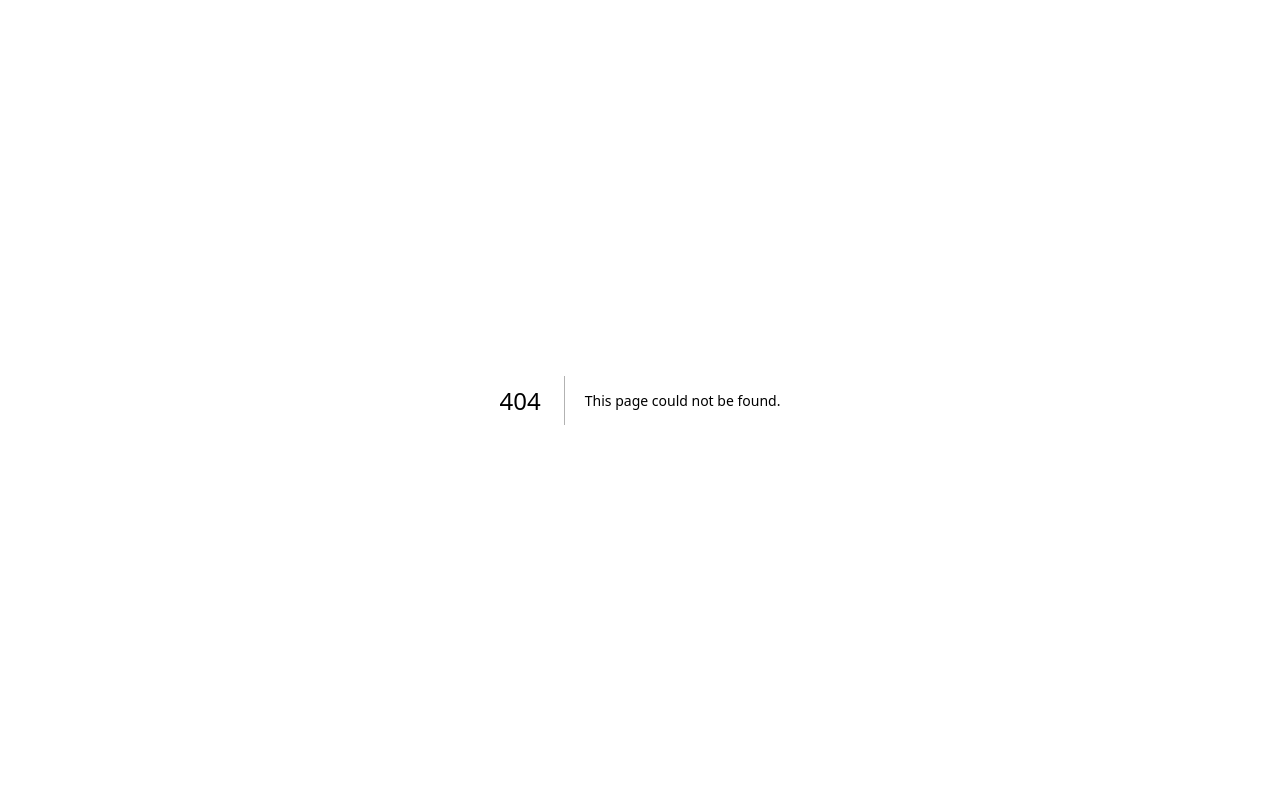
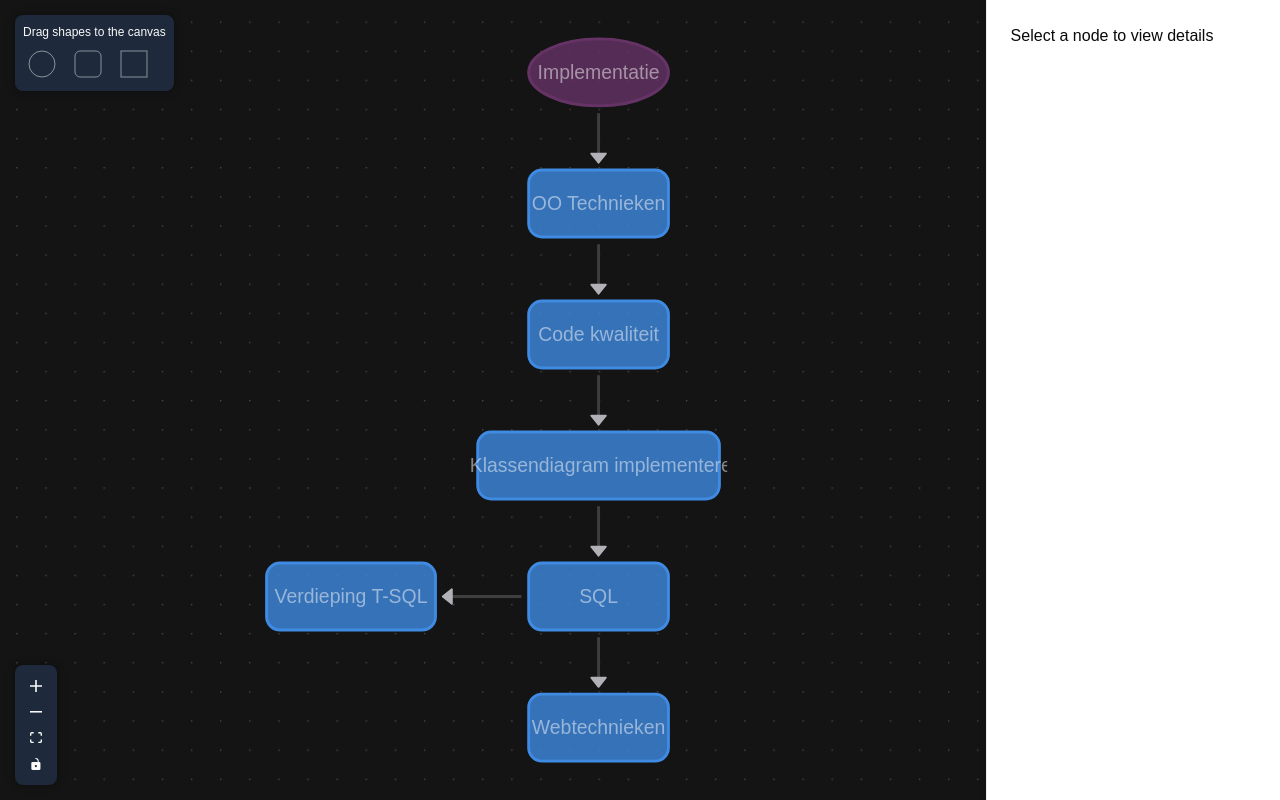
Before and after one commit to Mg-Ozkan/sop, a Next.js app: page /flow/1 in a window 1280 px wide. Before the commit this address had no page. Built offline with nearby package versions, Linux system fonts and the light colour scheme.

Commit message:
Implemented FlowContainer, it will be responsble for Showing the flowList and the builder.

```diff
--- /dev/null
+++ b/app/flow/[id]/page.tsx
@@ -0,0 +1,10 @@
+import { FlowContainer } from "@/components/management/flows/FlowContainer";
+import { ReactFlowProvider } from "@xyflow/react";
+
+export default function FlowPage({ params }: { params: { id: number | null } }) {
+    return (
+        <ReactFlowProvider>
+            <FlowContainer id={params.id} />
+        </ReactFlowProvider>
+    );
+}
--- a/app/flows/page.tsx
+++ /dev/null
@@ -1,5 +0,0 @@
-import FlowDisplayWrapper from "@/components/portal/flow/page";
-
-export default function FlowPage() {
-    return <FlowDisplayWrapper />;
-}
--- a/components/management/flows/flowContainer.tsx
+++ b/components/management/flows/flowContainer.tsx
@@ -0,0 +1,59 @@
+"use client";
+
+import { useMemo, useState } from "react";
+import { FlowDefinition } from "@/components/types/FlowDefinition";
+import { defaultDefinition } from "@/components/portal/flow/initial-elements";
+import { FlowDisplay } from "@/components/portal/flow/FlowDisplay";
+
+export type DetailsPageAction = "edit" | "new";
+
+// export interface IDefinitionAction {
+//     id: number | null,
+//     action?: DetailsPageAction
+// }
+
+// export interface IDefinition {
+//     definition: FlowDefinition;
+//     //action?: IDefinitionAction;
+// }
+
+interface RoutingProps {
+    id?: number | null;
+  }
+
+export const FlowContainer: React.FC<RoutingProps> = ({ id }) => {
+    const [selectedDefinitionId, setSelectedDefinitionId] = useState<number | null>(id || null);
+
+    // Get all existing flows to pass it to the FlowList component, this should be an api call
+    const allDefinitions = useMemo(() => (
+        defaultDefinition ? defaultDefinition.filter((d) => d.displayName) : []
+    ), [defaultDefinition]);
+
+    // Get the selected definition. From the action we determine if it is a new definition or an existing one
+    const selectedDefinition = useMemo(() => {
+        if (selectedDefinitionId === null) {
+            return null;
+        }
+        if (defaultDefinition !== null) {
+            const foundDefinition = defaultDefinition.find((d) => d.id === Number(selectedDefinitionId));
+
+            return foundDefinition || null; // Return null if no match found
+        }
+        return null;
+    }, [selectedDefinitionId]);
+
+    const onBack = () => setSelectedDefinitionId(null);
+
+    return (
+        <>
+            {/* {selectedDefinition === null ? (
+                <FlowList definition={allDefinitions} onEdit={onEdit} onAdd={onAdd}  />
+            ) : ( */}
+                <FlowDisplay
+                    definition={selectedDefinition as FlowDefinition}
+                    onBack={onBack}
+                />
+            {/* )} */}
+        </>
+    );
+};
--- a/components/portal/flow/page.tsx
+++ b/components/portal/flow/FlowDisplay.tsx
@@ -3,11 +3,11 @@
 import React from "react";
 import { DragEvent, DragEventHandler } from "react";
 import { ReactFlow, Background, ReactFlowProvider, ConnectionLineType, MarkerType, ConnectionMode, Panel, NodeTypes, DefaultEdgeOptions, Controls, useReactFlow } from "@xyflow/react";
-import { defaultNodes, defaultEdges } from "./initial-elements";
 import ShapeNodeComponent from "./components/shape-node/page";
 import Sidebar from "./components/sidebar/page";
 import { ShapeNode, ShapeType } from "./components/shape/types/page";
 import BuilderMenu from "./components/sidebar/builderMenu";
+import { FlowDefinition } from "@/components/types/FlowDefinition";
 
 import "@xyflow/react/dist/style.css";
 import "./page.scss";
@@ -15,6 +15,11 @@ import "./page.scss";
 const nodeTypes: NodeTypes = {
   shape: ShapeNodeComponent,
 };
+
+interface FlowDisplayProps {
+  definition: FlowDefinition | null;
+  onBack?: () => void;
+}
 
 const defaultEdgeOptions: DefaultEdgeOptions = {
   type: "smoothstep",
@@ -24,14 +29,7 @@ const defaultEdgeOptions: DefaultEdgeOptions = {
 
 const proOptions = { account: "paid-pro", hideAttribution: true };
 
-type DisplayProps = {
-  theme?: "dark" | "light";
-  snapToGrid?: boolean;
-  panOnScroll?: boolean;
-  zoomOnDoubleClick?: boolean;
-};
-
-function FlowDisplay({ theme = "dark", snapToGrid = true, panOnScroll = true, zoomOnDoubleClick = false, } : DisplayProps) {
+export const FlowDisplay: React.FC<FlowDisplayProps> = ({ definition, onBack }) => {
   const { screenToFlowPosition, setNodes } = useReactFlow<ShapeNode>();
   const [selectedNode, setSelectedNode] = React.useState<ShapeNode | null>(null);
 
@@ -95,21 +93,21 @@ function FlowDisplay({ theme = "dark", snapToGrid = true, panOnScroll = true, zo
     <div className="container">
       <div className="react-flow-container">
           <ReactFlow
-            colorMode={theme}
+            colorMode="dark"
             proOptions={proOptions}
             nodeTypes={nodeTypes}
-            defaultNodes={defaultNodes}
-            defaultEdges={defaultEdges}
+            defaultNodes={definition?.nodes || []}
+            defaultEdges={definition?.edges || []}
             defaultEdgeOptions={defaultEdgeOptions}
             connectionLineType={ConnectionLineType.SmoothStep}
             fitView
             connectionMode={ConnectionMode.Loose}
-            panOnScroll={panOnScroll}
+            panOnScroll={true}
             onDrop={onDrop}
-            snapToGrid={snapToGrid}
+            snapToGrid={true}
             snapGrid={[10, 10]}
             onDragOver={onDragOver}
-            zoomOnDoubleClick={zoomOnDoubleClick}
+            zoomOnDoubleClick={false}
             onNodeClick={onNodeClick}
           >
             <Background />
@@ -122,15 +120,17 @@ function FlowDisplay({ theme = "dark", snapToGrid = true, panOnScroll = true, zo
         <BuilderMenu
           selectedNode={selectedNode}
           onNodeUpdate={handleNodeUpdate}
+          //definition={definition}
+          //onBack={onBack}
         />
       </div>
   );
 }
 
-export default function FlowDisplayWrapper() {
+export const FlowDisplayWrapper = () => {
   return (
     <ReactFlowProvider>
-      <FlowDisplay />
+      <FlowDisplay definition={null} />
     </ReactFlowProvider>
   );
 }
--- a/components/portal/flow/initial-elements.ts
+++ b/components/portal/flow/initial-elements.ts
@@ -1,5 +1,6 @@
 import { type Edge } from "@xyflow/react";
 import { type ShapeNode } from "./components/shape/types/page";
+import { type FlowDefinition } from "@/components/types/FlowDefinition";
 
 export const defaultNodes: ShapeNode[] = [
   {
@@ -132,3 +133,13 @@ export const defaultEdges: Edge[] = [
     targetHandle: "top",
   },
 ];
+
+export const defaultDefinition: FlowDefinition[] = [
+  {
+    id: 1,
+    displayName: "Flow 1",
+    isEnabled: true,
+    nodes: defaultNodes,
+    edges: defaultEdges
+  }
+];
--- /dev/null
+++ b/components/types/FlowDefinition.ts
@@ -0,0 +1,10 @@
+import { ShapeNode } from "@/components/portal/flow/components/shape/types/page";
+import { Edge } from "@xyflow/react";
+
+export type FlowDefinition = {
+    id: number | null;
+    displayName: string;
+    isEnabled: boolean;
+    nodes?: ShapeNode[] | null;
+    edges?: Edge[] | null;
+};
```
Also changed, not shown: components/portal/flow/types/FlowDefinition.ts (deleted, +0 -8 lines).
